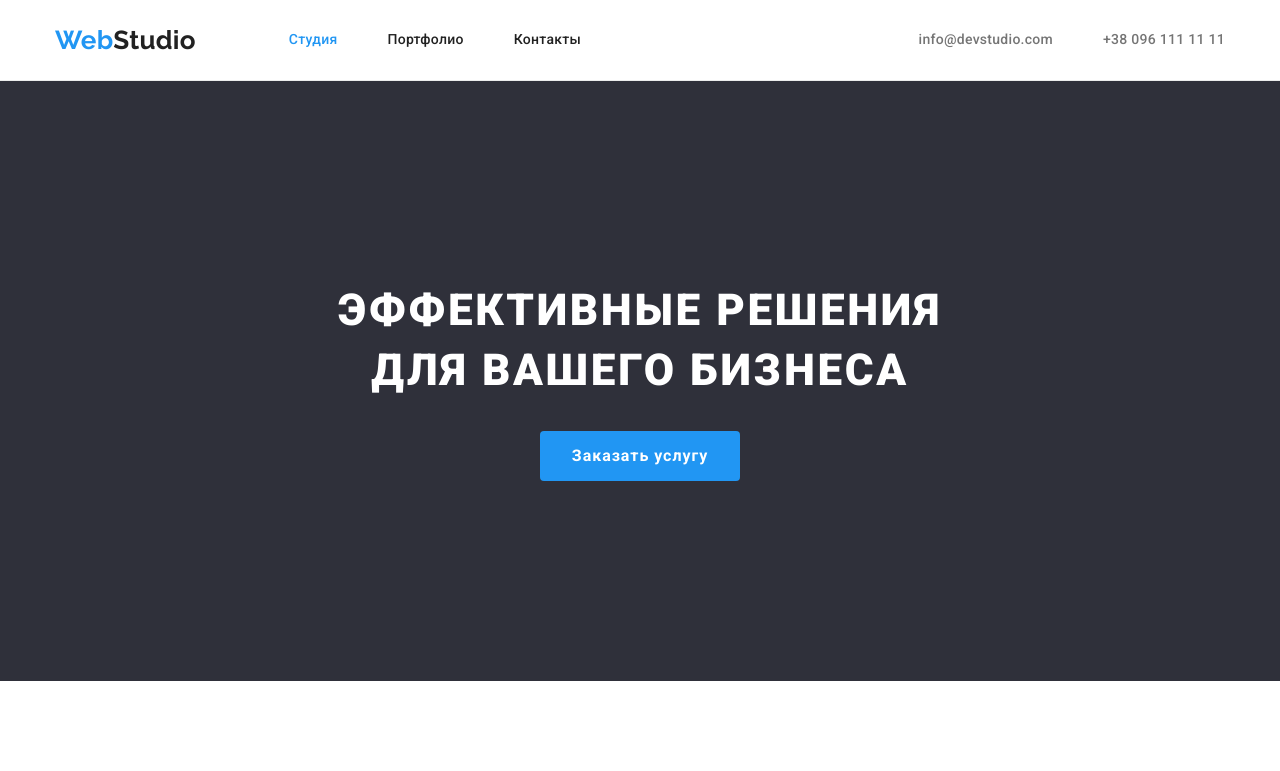
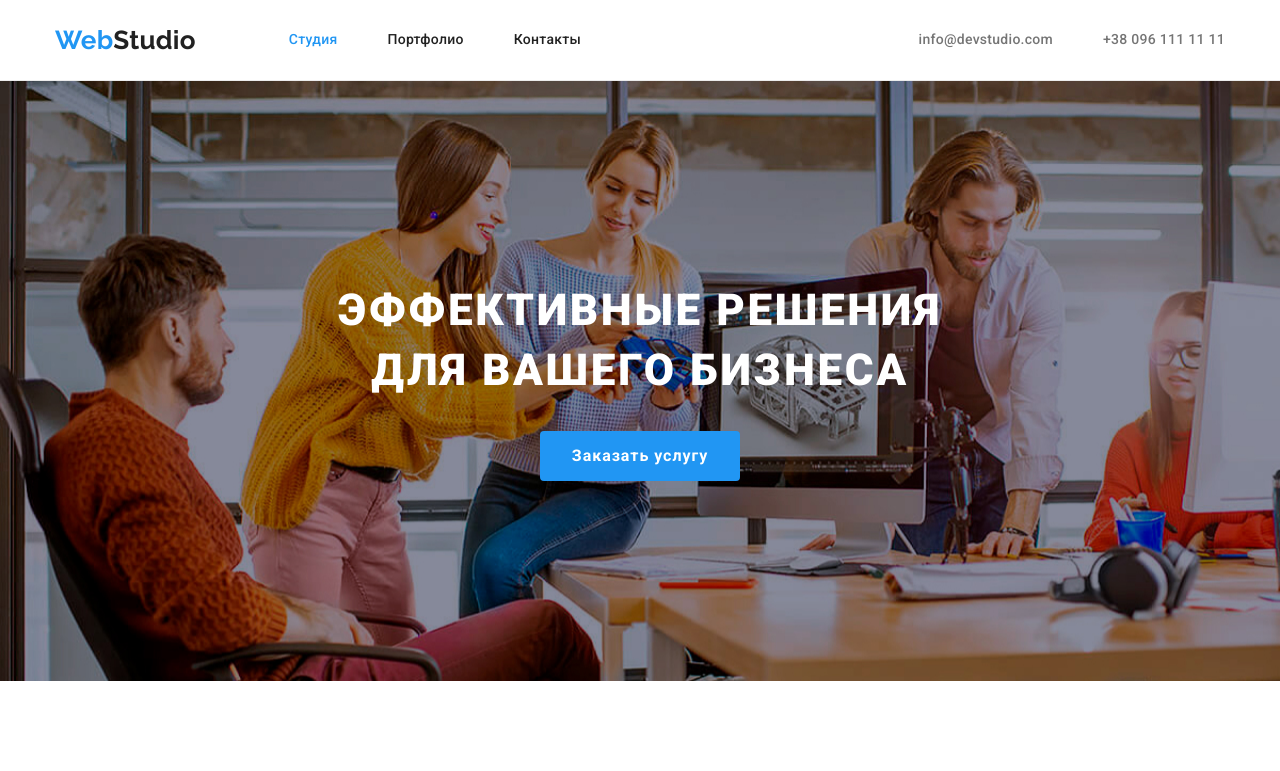
Before and after one commit to nastiglugan/goit-markup-hw-04, a plain HTML site: page index.html in a window 1280 px wide. Shown: the top 771 px of the page. Drawn offline with nearby package versions, Linux system fonts and the light colour scheme.

```diff
--- a/css/styles.css
+++ b/css/styles.css
@@ -8,6 +8,7 @@
   /* bg-color */
   --background-color-dark: #2f303a;
   --background-color-light: #f5f4fa;
+  --background-color-gray: #c4c4c4;
 
   /* txt-color */
   --color-blue: #2196f3;
@@ -167,7 +168,8 @@ body {
 .intro {
   padding-top: 200px;
   padding-bottom: 200px;
-  background-color: var(--background-color-dark);
+  background-image: url(../images/bg/bg.jpg);
+  background-color: var(--background-color-gray);
   color: var(--color-white);
   text-align: center;
 }
```
Also changed, not shown: images/bg/bg.jpg (added), images/icons/icon.svg (added), images/icons/icon/Logo-1.svg (added), images/icons/icon/Logo-2.svg (added), images/icons/icon/Logo-3.svg (added), images/icons/icon/Logo-4.svg (added), images/icons/icon/Logo-5.svg (added), images/icons/icon/Logo.svg (added), images/icons/icon/antenna 1.svg (added), images/icons/icon/astronaut 1.svg (added), images/icons/icon/clock 1.svg (added), images/icons/icon/diagram 1.svg (added), images/icons/icon/envelope (hover).svg (added), images/icons/icon/facebook 1.svg (added), 4 more files.
